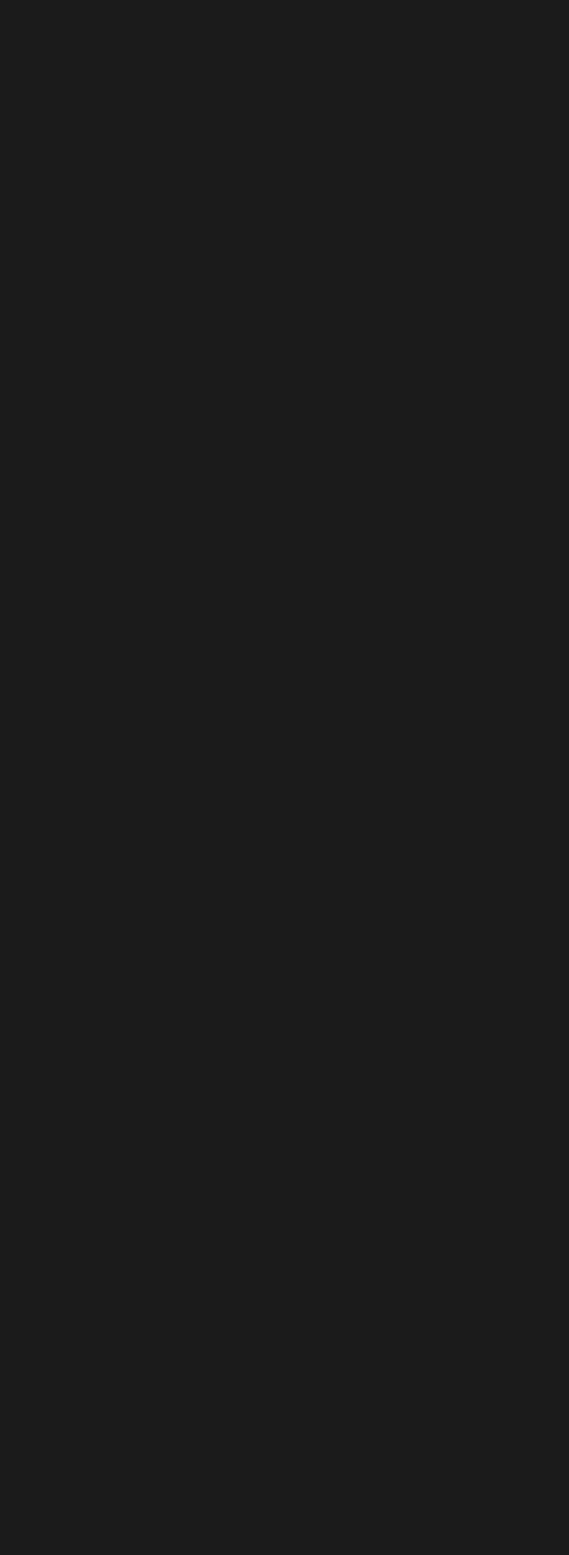
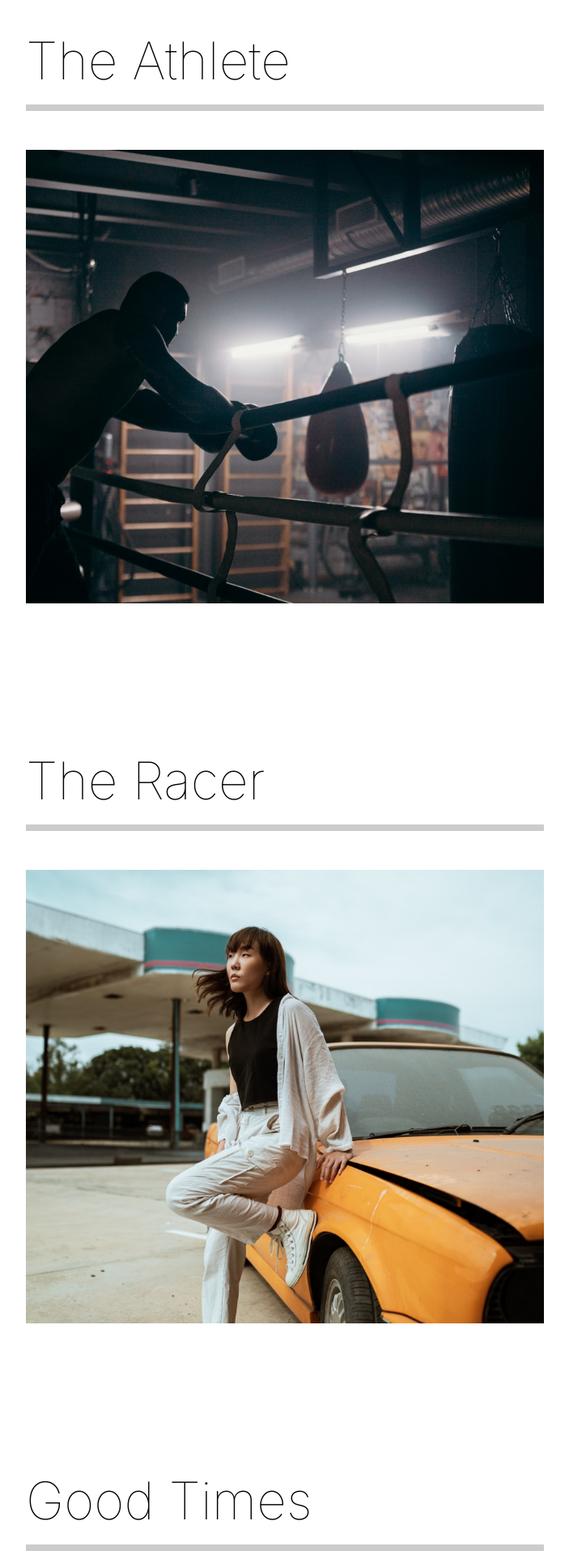
Before and after one commit to danarddaniels/capture-project, a React (Create React App) app: page /work in a window 1280 px wide. Shown: the part 220-2140 px from the top of the page at 81% size, without its empty margins (288-991 px from the left). Before the commit the page ends 800 px from the top, so only its background shows below. Built offline with nearby package versions, Linux system fonts and the light colour scheme.

Commit message:
10 OurWork page Setup

```diff
--- a/src/pages/OurWork.js
+++ b/src/pages/OurWork.js
@@ -1,11 +1,66 @@
 import React from "react";
+//Images
+import athlete from "../img/athlete-small.png";
+import theracer from "../img/theracer-small.png";
+import goodtimes from "../img/goodtimes-small.png";
+//Styles
+import styled from "styled-components";
+import { Link } from "react-router-dom";
+// import { motion } from "framer-motion";
+// import { pageAnimation, fade, photoAnim, lineAnim, slider, sliderContainer } from "../animation";
+// import { useScroll } from "../components/useScroll";
+// import ScrollTop from "../components/ScrollTop";
 
 const OurWork = () => {
   return(
-    <div>
-        <h2>Our Work</h2>
-    </div>
+    <StyledWork>
+        <StyledMovie>
+            <h2> The Athlete </h2>
+            <div className="line"></div>
+            <Link>
+                <img src={athlete} alt="athlete" />
+            </Link>
+        </StyledMovie>
+        <StyledMovie>
+            <h2> The Racer </h2>
+            <div className="line"></div>
+            <Link>
+                <img src={theracer} alt="the racer" />
+            </Link>
+        </StyledMovie>
+        <StyledMovie>
+            <h2> Good Times </h2>
+            <div className="line"></div>
+            <Link>
+                <img src={goodtimes} alt="good times" />
+            </Link>
+        </StyledMovie>
+    </StyledWork>
   )
 }
 
+const StyledWork = styled.div`
+    min-height: 100vh;
+    overflow: hidden;
+    padding: 5rem 10rem;
+    background-color: white;
+    h2{
+        padding: 1rem 0rem;
+    }
+`;
+
+const StyledMovie = styled.div`
+    padding: 5rem 10rem;
+    .line{
+        height: 0.5rem;
+        background: #cccccc;
+        margin-bottom: 3rem;
+    }
+    img{
+        width: 100%;
+        height: 70vh;
+        object-fit: cover;
+    }
+`;
+
 export default OurWork;
```
